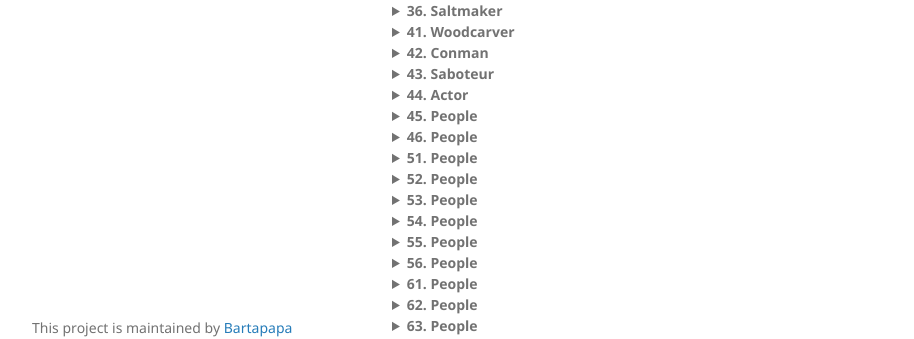
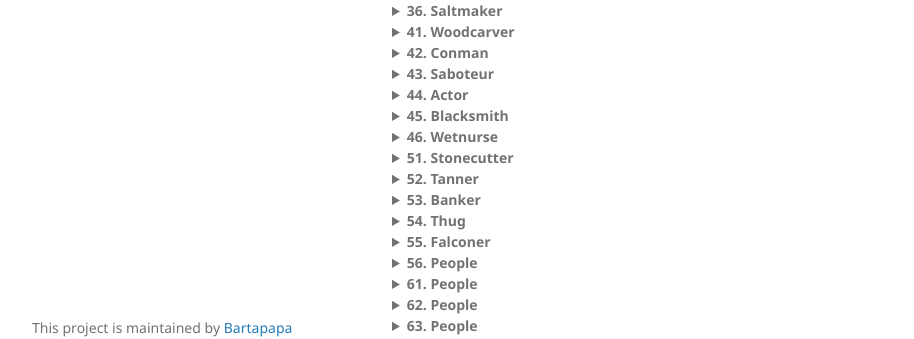
Before and after one commit to Bartapapa/legend, a Jekyll site: the page built from docs/pages/failedcareers.md, in a window 1280 px wide and 1081 px high. Shown: the part 632-971 px from the top of the window, without its empty margins (178-1092 px from the left). Built offline with Jekyll 4.4.1, drawn with Linux system fonts in a browser that asks for light colours; some of the changed lines change nothing that is shown.

Commit message:
Update failedcareers.md

```diff
--- a/docs/pages/failedcareers.md
+++ b/docs/pages/failedcareers.md
@@ -208,38 +208,66 @@
 </details>
 
 <details markdown="1">
-<summary><b>45. People</b></summary>
+<summary><b>45. Blacksmith</b></summary>
+You know the heat of the forge. You can live comfortably in extreme heat conditions. You can recognize different metals, and you recognize all blacksmith's stamps from these parts (and legendary ones, too).
 
+Bonus item: whetstone (by spending 10 minutes sharpening a metal weapon, the user has a boon to any attack roll with that weapon until they hit)
+
++1 Might or Lore.
 </details>
 
 <details markdown="1">
-<summary><b>46. People</b></summary>
+<summary><b>46. Wetnurse</b></summary>
+You took care of litle ones. You have a boon on reaction rolls with children, or baby beasts.
 
+Bonus item: three cloth diapers (it's hard to clean out the stains)
+
++1 Wit.
 </details>
 
 <details markdown="1">
-<summary><b>51. People</b></summary>
+<summary><b>51. Stonecutter</b></summary>
+You recognize different types of stone, and can tell if a type of stone is not from around these parts. By examining stone for a minute, you can tell where to strike with tools to make it crack easily (the stone is considered half HP).
 
+Bonus item: heavy iron chisel (can easily etch engravings into stone, even with your bare hand)
+
++1 Might or Grace.
 </details>
 
 <details markdown="1">
-<summary><b>52. People</b></summary>
+<summary><b>52. Tanner</b></summary>
+With an hour of time, you can skin a good portion of any beast. The quality of the skin depends on the beast's health before dying, as well as how many holes it has now that it's dead. You can recognize the quality of leathers at a glance, and how they'd fare in certain conditions.
 
+Bonus item: skinning knife (light melee, fragile)
+
++1 Grace.
 </details>
 
 <details markdown="1">
-<summary><b>53. People</b></summary>
+<summary><b>53. Banker</b></summary>
+You can tell the value of any Civilized object at a glance.
 
+Bonus item: iron scales (you know how to make it slightly tip in favor of one side, if you wish)
+
++1 Wit.
 </details>
 
 <details markdown="1">
-<summary><b>54. People</b></summary>
+<summary><b>54. Thug</b></summary>
+You've been known to intimidate people with a grunt. If you wish, you can force people to act as if you had rolled a 10 on their Reaction roll. They'll hate you for it, but won't tell you up front. This won't affect anyone who believes they're stronger than you.
 
+Bonus item: Debt journal (several names are crossed off, others are circled)
+
++1 Might.
 </details>
 
 <details markdown="1">
-<summary><b>55. People</b></summary>
+<summary><b>55. Falconer</b></summary>
+You can recognize birds of prey at a glance. You also know how to communicate to them, not with words but with your body.
 
+Bonus item: Heavy gloves (count as Armor, but only against teeth, claws and talons)
+
++1 Grace or Wit.
 </details>
 
 <details markdown="1">
```
